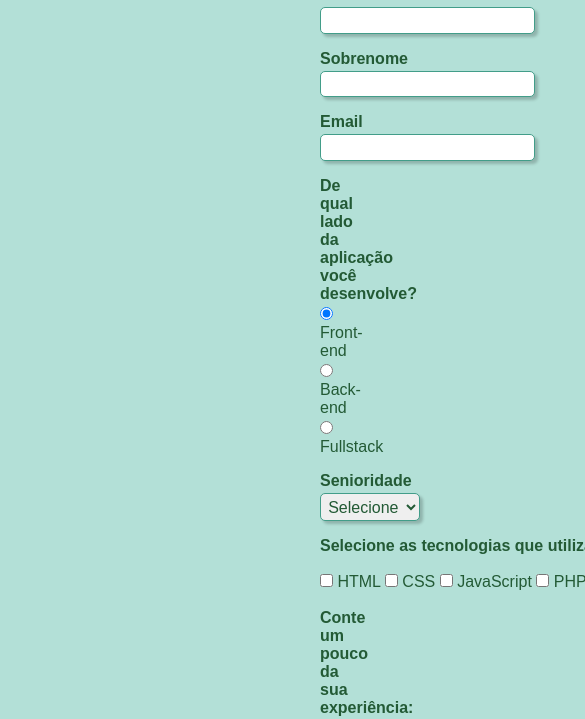
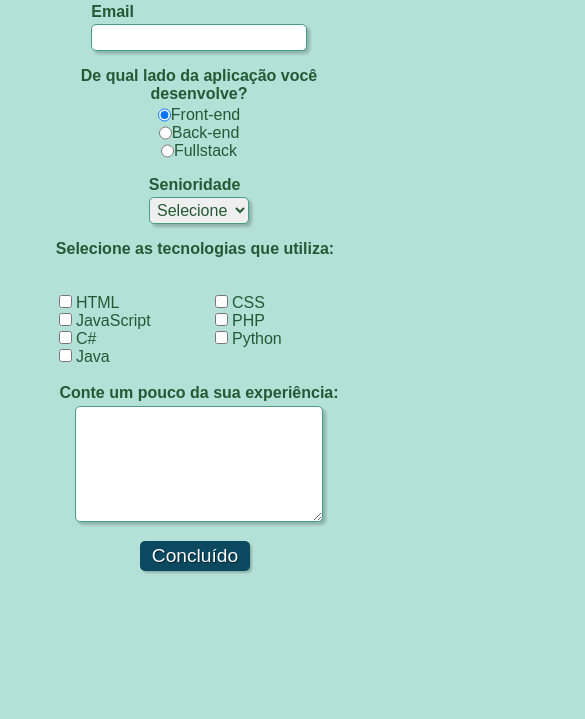
Before and after one commit to Andre-Jaques/Formul-rio-de-dev, a plain HTML site: page formulario/index.html in a window 390 px wide. Shown: the part 213-932 px from the top of the page, 585 px wide, since content can reach past the window. After the commit the page ends 844 px from the top, so only its background shows below. Drawn offline with Linux system fonts and the light colour scheme.

Commit message:
Add files via upload

```diff
--- a/formulario/index.html
+++ b/formulario/index.html
@@ -17,7 +17,7 @@
     <form>
         <fieldset class="grupo">
 
-            <div class="campo">
+            <div class="campo ">
                 <label for="nome"> <strong>Nome</strong></label>
                 <input type="text" name = "nome" id = "nome" required>
             </div>
@@ -39,17 +39,17 @@
                 <strong>De qual lado da aplicação você desenvolve?</strong>
             </label>
 
-            <label >
+            <article >
                 <input type="radio" name="devweb" value="frontend" checked>Front-end
-            </label>
+            </article>
 
-            <label >
+            <article >
                 <input type="radio" name="devweb" value="backend">Back-end
-            </label>
+            </article>
 
-            <label >
+            <article >
                 <input type="radio" name="devweb" value="fullstack">Fullstack
-            </label>
+            </article>
 
         </div>
 
@@ -65,38 +65,60 @@
             </select>
         </div>
 
-        <fieldset class="grupo">
+        <fieldset class="grupo ">
             <div id ="check">
-                <label for=""><strong>Selecione as tecnologias que utiliza:</strong></label><br><br>
+                <label for="">
+                    <strong>
+                        Selecione as tecnologias que utiliza:
+                    </strong>
+                </label>
+                <br><br>
 
-                <input type="checkbox" name="tecnologia1" id="tecnologia1" value = "HTML">
-                <label for="tecnologia1">HTML</label>
+                <section class = box>
 
-                <input type="checkbox" name="tecnologia2" id="tecnologia2" value = "HTML">
-                <label for="tecnologia2">CSS</label>
+                <article>
+                    <input type="checkbox" name="tecnologia1" id="tecnologia1" value = "HTML">
+                    <label for="tecnologia1">HTML</label>
+                </article>
 
-                <input type="checkbox" name="tecnologia3" id="tecnologia3" value = "HTML">
-                <label for="tecnologia3">JavaScript</label>
+                <article><input type="checkbox" name="tecnologia2" id="tecnologia2" value = "CSS" class = "marlef">
+                    <label for="tecnologia2">CSS</label>
+                </article>
 
-                <input type="checkbox" name="tecnologia4" id="tecnologia4" value = "HTML">
+                <article><input type="checkbox" name="tecnologia3" id="tecnologia3" value = "JavaScript" class = "marlef">
+                    <label for="tecnologia3">JavaScript</label>
+                </article>
+
+                <article>
+                    <input type="checkbox" name="tecnologia4" id="tecnologia4" value = "PHP" class = "marlef">
                 <label for="tecnologia4">PHP</label>
+                </article>
 
-                <input type="checkbox" name="tecnologia5" id="tecnologia5" value = "HTML">
+                <article>
+                    <input type="checkbox" name="tecnologia5" id="tecnologia5" value = "C#" class = "marlef">
                 <label for="tecnologia5">C#</label>
+                </article>
 
-                <input type="checkbox" name="tecnologia6" id="tecnologia6" value = "HTML">
+                <article>
+                    <input type="checkbox" name="tecnologia6" id="tecnologia6" value = "Python" class = "marlef">
                 <label for="tecnologia6">Python</label>
+                </article>
 
-                <input type="checkbox" name="tecnologia7" id="tecnologia7" value = "HTML">
-                <label for="tecnologia1">Java</label>
+                <article>
+                    <input type="checkbox" name="tecnologia7" id="tecnologia7" value = "Java" class = "marlef">
+                <label for="tecnologia7">Java</label>
+                </article>
+
+
+                </section>
 
             </div>
         </fieldset>
 
-        <div class="campo">
+        <div class="campo alinhar">
             <br>
             <label for="experiencia"> <strong>Conte um pouco da sua experiência:</strong></label>
-            <textarea name="experiencia" id="experiencia" rows="6" style="width:24em"></textarea>
+            <textarea name="experiencia" id="experiencia" rows="6" ></textarea>
         </div>
 
         <button class = "botao" type="submit" onsubmit="">Concluído</button>
--- a/formulario/style.css
+++ b/formulario/style.css
@@ -1,31 +1,54 @@
 *{
     margin:0;
     padding: 0;
+}
+body>div{
+    display: flex;
+    flex-direction: column;
+    justify-content: center;
+    align-items: center;
+    width: 90vw;
+    margin: 0 auto;
 }
 
 #titulo{
     font-family:sans-serif;
     color: #0b4961;
-    margin-left: 7%;
+
 }
 
 #subtitulo{
     font-family:sans-serif;
     color: #0b4961;
-    margin-left: 10%;
+
+}
+
+form{
+    display: flex;
+    flex-direction: column;
+    align-items: center;
+    width: 80vw;
+    margin: 0 auto;
 }
 
 #check{
     display: inline-block;
 }
 
+.box{
+    display: flex;
+    width: 30em;
+    justify-content:space-between;
+}
+
 fieldset{
     border: 0;
-    display: inline-block;
+    display: flex;
+    margin-left:0.5em;
 }
 
 html{
-    margin: 1em 5em 5em 20em; /*top right bottom left*/
+    margin: 1em auto; /*top right bottom left*/
 }
 
 body{
@@ -33,6 +56,8 @@ body{
     font-family:sans-serif;
     font-size: 1em;
     color: #235a35;
+
+
 
     /*margin-left: 36%;
 
@@ -49,7 +74,11 @@ input, select, textarea, button{
 }
 
 .grupo{
-    width: 30em;
+    display: flex;
+
+    align-items: center;
+    justify-content: center;
+
 }
 
 .grupo:before, .grupo:after {
@@ -62,6 +91,7 @@ input, select, textarea, button{
 
 .campo{
     margin-bottom: 1em;
+    margin-left:0.5em;
 }
 
 .campo label{
@@ -91,9 +121,7 @@ fildset.grupo .campo{
     background: #dcf5f0;
 }
 
-#tecnologia1{
 
-}
 
 .botao{
     font-size: 1.2em;
@@ -104,11 +132,11 @@ fildset.grupo .campo{
     padding:0.2em 0.6em;
     box-shadow: 2px 2px 2px rgba(0,0,0,0.2);
     text-shadow: 1px 1px 1px  rgba(0,0,0,0.5);
-    position: absolute;
+
     cursor: pointer;
     margin-top: 1%;
-    margin-left: 11%;
-    margin-bottom: 80%;
+    /*margin-left: 11%;
+    margin-bottom: 80%;*/
     align-items: center;
     justify-content:center;
 
@@ -120,3 +148,75 @@ fildset.grupo .campo{
     text-shadow: none;
 
 }
+
+.espaco0{
+    margin-left: 0;
+}
+
+.flex{
+    display: flex;
+}
+
+#experiencia{
+    width: 24em;
+}
+
+
+
+@media(max-width:550px){
+    form>.grupo{
+        display: flex;
+        flex-direction: column;
+        margin-left: 0%;
+    }
+
+    form>.campo>label>strong{
+        display: flex;
+        text-align: center;
+    }
+
+    form>.campo>article{
+        display: flex;
+       justify-content: center;
+    }
+
+    #check{
+        display: flex;
+        flex-direction: column;
+        align-items: center;
+    }
+
+    #check>label{
+        text-align: center;
+    }
+
+    #check>.box{
+        display: grid;
+        grid-template-columns: 1fr 1fr;
+        justify-items: center;
+        width: 80vw;
+    }
+
+    #check>.box>article{
+        width: 30vw;
+        margin: 0;
+
+    }
+
+    #experiencia{
+
+        width: 15em;
+    }
+
+    .alinhar{
+        display: flex;
+        flex-direction: column;
+        align-items: center;
+    }
+}
+
+@media(max-width:307px){
+    #check>.box>article{
+        width: 35vw;
+    }
+}
```
